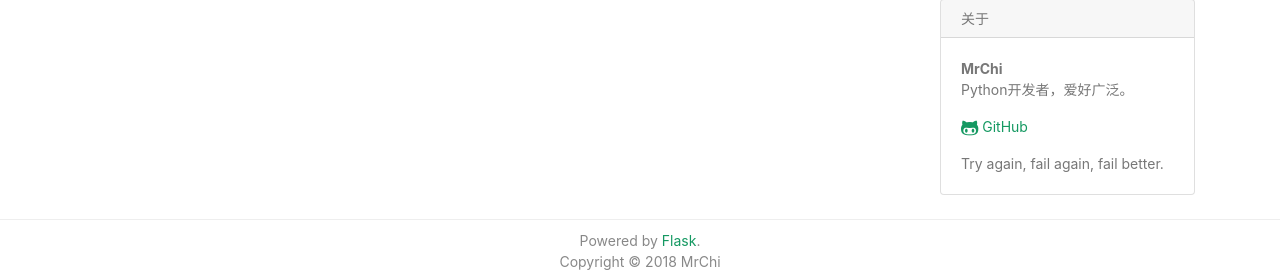
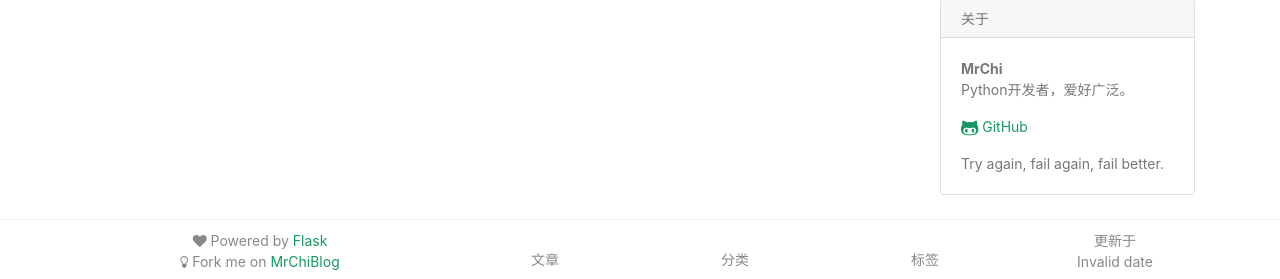
Before and after one commit to mrchi/MrChiBlog, a Flask app: template blog/templates/index.html in a window 1280 px wide. Shown: the part 521-800 px from the top of the page. Run offline with Flask 2, Linux system fonts and the light colour scheme; the template is opened without the code that fills it, so the values that code supplies are empty; some libraries are stand-ins or nearby versions.

Commit message:
修改footer，增加统计信息

```diff
--- a/blog/static/css/global.css
+++ b/blog/static/css/global.css
@@ -342,3 +342,8 @@
     color: #888;
     font-size: 14px;
 }
+
+.statistic-num {
+    font-size: 2rem;
+    font-weight: 400;
+}
--- a/blog/templates/base.html
+++ b/blog/templates/base.html
@@ -63,9 +63,34 @@
 {% block footer %}
     <footer id="footer">
         <div class="container">
-            Powered by <a href="http://flask.pocoo.org/">Flask</a>.
-            <br>
-            Copyright © 2018 MrChi
+            <div class="row">
+                <div class="col-md-4">
+                    <i class="icon-heart"></i>
+                    Powered by
+                    <a href="http://flask.pocoo.org/">Flask</a>
+                    <br>
+                    <i class="icon-lightbulb"></i>
+                    Fork me on
+                    <a href="https://github.com/chiqj/MrChiBlog">MrChiBlog</a>
+                </div>
+                <div class="col-md-2 d-none d-md-block">
+                    <span class="statistic-num">{{ statistic["posts"] }}</span>
+                    文章
+                </div>
+                <div class="col-md-2 d-none d-md-block">
+                    <span class="statistic-num">{{ statistic["categories"] }}</span>
+                    分类
+                </div>
+                <div class="col-md-2 d-none d-md-block">
+                    <span class="statistic-num">{{ statistic["labels"] }}</span>
+                    标签
+                </div>
+                <div class="col-md-2 d-none d-md-block">
+                    更新于
+                    <br>
+                    <span class="momentjs" data-time="{{ statistic['last_update_at'] }}"></span>
+                </div>
+            </div>
         </div>
     </footer>
 {% endblock %}
--- a/blog/views/webhook.py
+++ b/blog/views/webhook.py
@@ -1,9 +1,12 @@
 # coding=utf-8
+
+from datetime import datetime
 
 from flask import Blueprint, jsonify, request, current_app, g
 
 from blog.libs.coding import CodingSignature
 from blog.celerys.update_tasks import remove_posts, update_posts
+from blog.models import redis
 from .common import check_args
 
 bp_webhook = Blueprint("webhook", __name__, url_prefix="/webhook")
@@ -51,4 +54,7 @@
     remove_posts.delay(removed_paths)
     update_posts.delay(updated_paths)
 
+    # 在 redis 中存储最后更新时间
+    redis.set("last_update_at", datetime.now().strptime('%Y-%m-%d %H:%M:%S'))
+
     return jsonify(dict(success=True))
```
Also changed, not shown: blog/views/main.py (+14 -3 lines).
